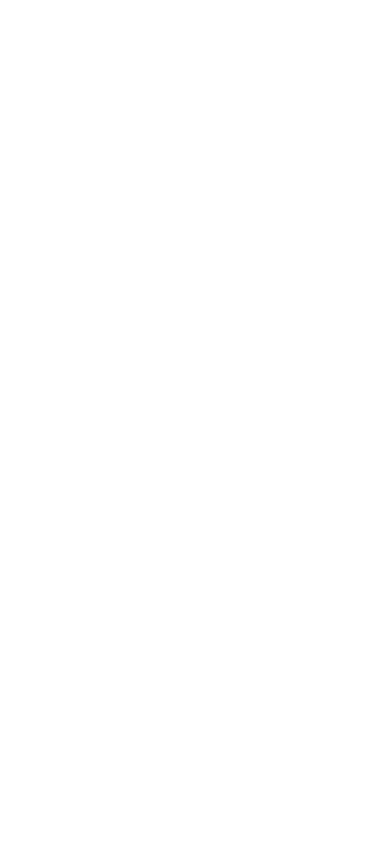
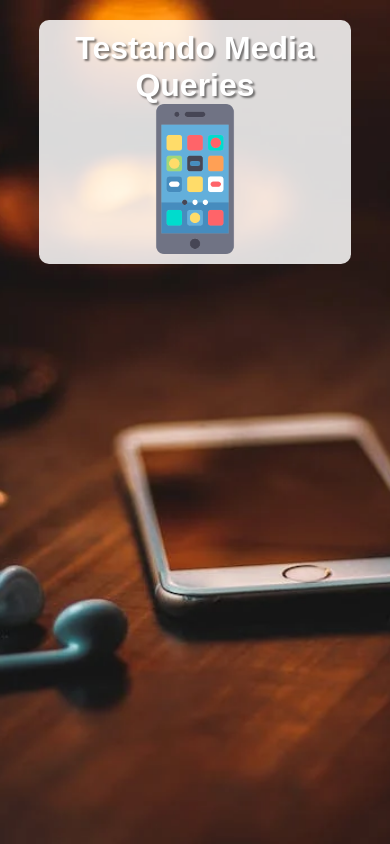
Before and after one commit to AlanVictorGoncalves12/html-css, a plain HTML site: page exercicios/ex026/mq004/index.html in a window 390 px wide. Drawn offline with Linux system fonts and the light colour scheme.

Commit message:
atualizado o media query 004

```diff
--- /dev/null
+++ b/exercicios/ex026/mq004/estilos/style.css
@@ -0,0 +1,52 @@
+@charset "UTF-8";
+
+/* Versão Mobile First */
+
+* {
+    font-family: Arial, Helvetica, sans-serif;
+    font-size: 1em;
+    margin: 0px;
+    padding: 0px;
+    box-sizing: border-box;
+}
+
+html {
+    width: 100vw;
+    height: 100vh;
+}
+
+body {
+    background: black url(../imagens/back-phone.webp) no-repeat;
+    background-size: cover;
+    background-position: center center;
+}
+
+main {
+    background-color: rgba(255, 255, 255, 0.842);
+    width: 80vw;
+    margin: auto;
+    margin-top: 20px;
+    border-radius: 10px;
+    padding: 10px;
+}
+
+h1 {
+    text-align: center;
+    color: white;
+    font-size: 2em;
+    text-shadow: 2px 2px 2px rgba(0, 0, 0, 0.493);
+}
+
+img {
+    display: block;
+    margin: auto;
+}
+
+img#phone { display: block;
+    height: 150px;
+    width: 150px;
+}
+img#tablet { display: none; }
+img#print { display: none; }
+img#pc { display: none; }
+img#tv { display: none; }
--- a/exercicios/ex026/mq004/index.html
+++ b/exercicios/ex026/mq004/index.html
@@ -4,8 +4,17 @@
     <meta charset="UTF-8">
     <meta name="viewport" content="width=device-width, initial-scale=1.0">
     <title>Media Query</title>
+    <link rel="stylesheet" href="estilos/style.css" media="all">
+    <link rel="stylesheet" href="estilos/media-query.css">
 </head>
 <body>
-
+    <main>
+        <h1>Testando Media Queries</h1>
+        <img id="phone" src="imagens/icon-phone.png" alt="Acessando via smartphone">
+        <img id="tablet" src="imagens/icon-tablet.png" alt="Acessando via tablet">
+        <img id="print" src="imagens/icon-print.png" alt="Acessando via impressão">
+        <img id="pc" src="imagens/icon-pc.png" alt="Acessando via desktop">
+        <img id="tv" src="imagens/icon-tv.png" alt="Acessando via TV">
+    </main>
 </body>
 </html>
```
Also changed, not shown: exercicios/ex026/mq004/estilos/media-query.css (added, +7 -0 lines), exercicios/ex026/mq004/imagens/back-phone.webp (added), exercicios/ex026/mq004/imagens/icon-pc.png (added), exercicios/ex026/mq004/imagens/icon-phone.jpg (added), exercicios/ex026/mq004/imagens/icon-phone.png (added), exercicios/ex026/mq004/imagens/icon-print.png (added), exercicios/ex026/mq004/imagens/icon-tablet.png (added), exercicios/ex026/mq004/imagens/icon-tv.jpg (added), exercicios/ex026/mq004/imagens/icon-tv.png (added).
